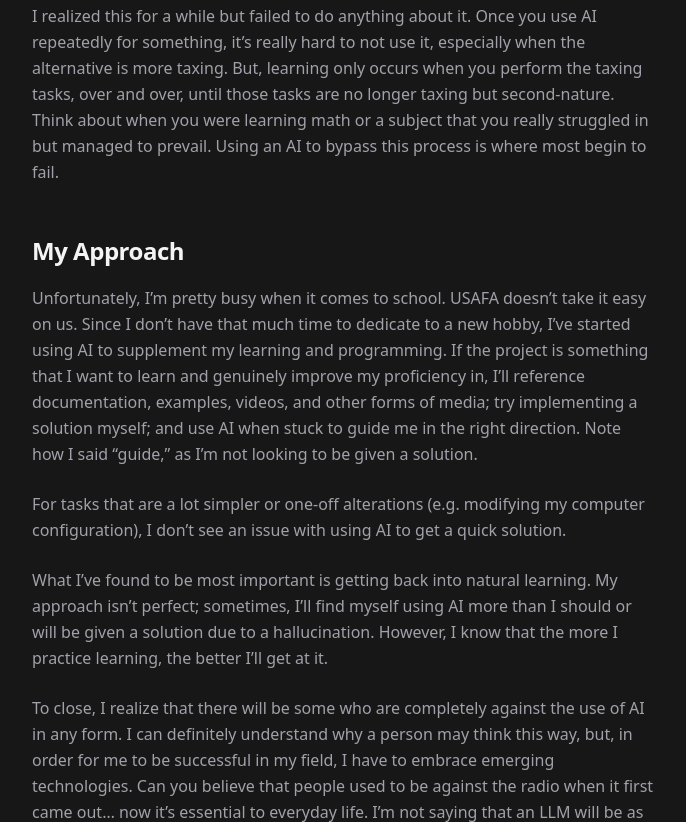
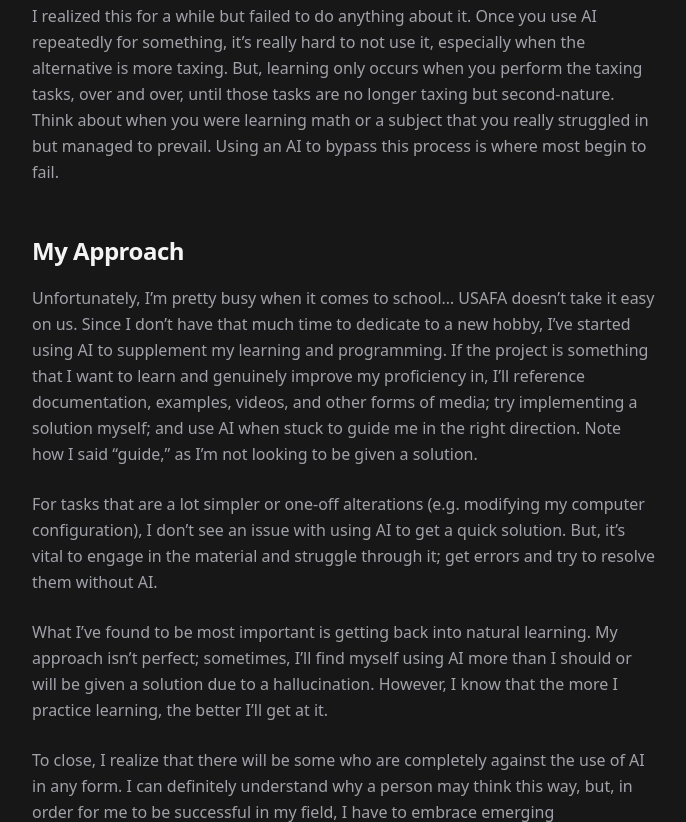
Before and after one commit to tomisnhamilton/personal-site, an Astro site: page /blog/how-to-learn in a window 1280 px wide. Shown: the part 1000-1822 px from the top of the page, without its empty margins (296-982 px from the left). Built offline with nearby package versions, Linux system fonts and the light colour scheme; Astro itself is replaced by a stand-in of ours.

Commit message:
[*]: revised blog

```diff
--- a/src/content/blog/how-to-learn.md
+++ b/src/content/blog/how-to-learn.md
@@ -1,6 +1,6 @@
 ---
 title: "How to Learn in an AI Age"
-pubDate: 2026-03-12
+pubDate: 2026-03-15
 description: "How I'm still learning despite AI being everywhere"
 ---
 
@@ -18,9 +18,9 @@ I realized this for a while but failed to do anything about it. Once you use AI
 
 ## My Approach
 
-Unfortunately, I'm pretty busy when it comes to school. USAFA doesn't take it easy on us. Since I don't have that much time to dedicate to a new hobby, I've started using AI to supplement my learning and programming. If the project is something that I want to learn and genuinely improve my proficiency in, I'll reference documentation, examples, videos, and other forms of media; try implementing a solution myself; and use AI when stuck to guide me in the right direction. Note how I said "guide," as I'm not looking to be given a solution.
+Unfortunately, I'm pretty busy when it comes to school... USAFA doesn't take it easy on us. Since I don't have that much time to dedicate to a new hobby, I've started using AI to supplement my learning and programming. If the project is something that I want to learn and genuinely improve my proficiency in, I'll reference documentation, examples, videos, and other forms of media; try implementing a solution myself; and use AI when stuck to guide me in the right direction. Note how I said "guide," as I'm not looking to be given a solution.
 
-For tasks that are a lot simpler or one-off alterations (e.g. modifying my computer configuration), I don't see an issue with using AI to get a quick solution.
+For tasks that are a lot simpler or one-off alterations (e.g. modifying my computer configuration), I don't see an issue with using AI to get a quick solution. But, it's vital to engage in the material and struggle through it; get errors and try to resolve them without AI.
 
 What I've found to be most important is getting back into natural learning. My approach isn't perfect; sometimes, I'll find myself using AI more than I should or will be given a solution due to a hallucination. However, I know that the more I practice learning, the better I'll get at it.
 
```
